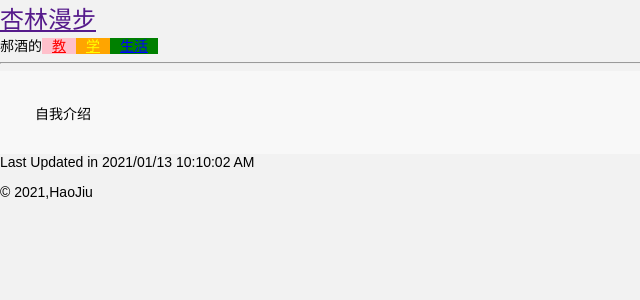
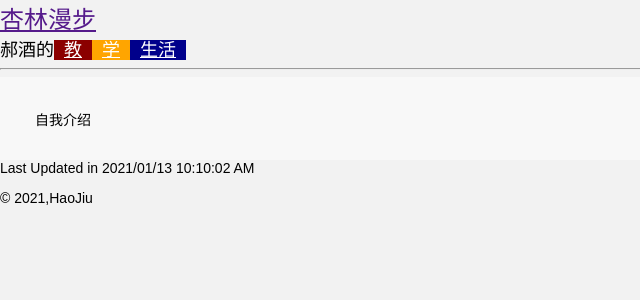
Before and after one commit to tan9p/tan9p.github.io, a Jekyll site: the page built from index.md, in a window 1280 px wide. Shown: the top 300 px of the page, without its empty margins (0-640 px from the left). Built offline with Jekyll 4.4.1, drawn with Linux system fonts in a browser that asks for light colours.

Commit message:
Change Css3

```diff
--- a/static/css/style.css
+++ b/static/css/style.css
@@ -7,20 +7,20 @@ body {
   width:100%;
 }
 #teach a{
-  color:red;
+  color:white;
 }
 
 #learn a{
-  color: yellow;
+  color: white;
 }
 
 #live a{
-  color: blue;
+  color: white;
 }
 
-span#teach{background-color: pink;padding: 0px 10px 0px 10px}
+span#teach{background-color: darkred;padding: 0px 10px 0px 10px}
 span#learn{background-color: orange;padding: 0px 10px 0px 10px}
-span#live{background-color: green;padding: 0px 10px 0px 10px}
+span#live{background-color: darkblue;padding: 0px 10px 0px 10px}
 
 
 #content {
@@ -30,4 +30,9 @@ span#live{background-color: green;padding: 0px 10px 0px 10px}
 
 #title {
   font-size:24px;
+  font-family:KaiTi
 }
+#sub-title {
+  font-size:18px;
+  font-family:KaiTi
+}
```
